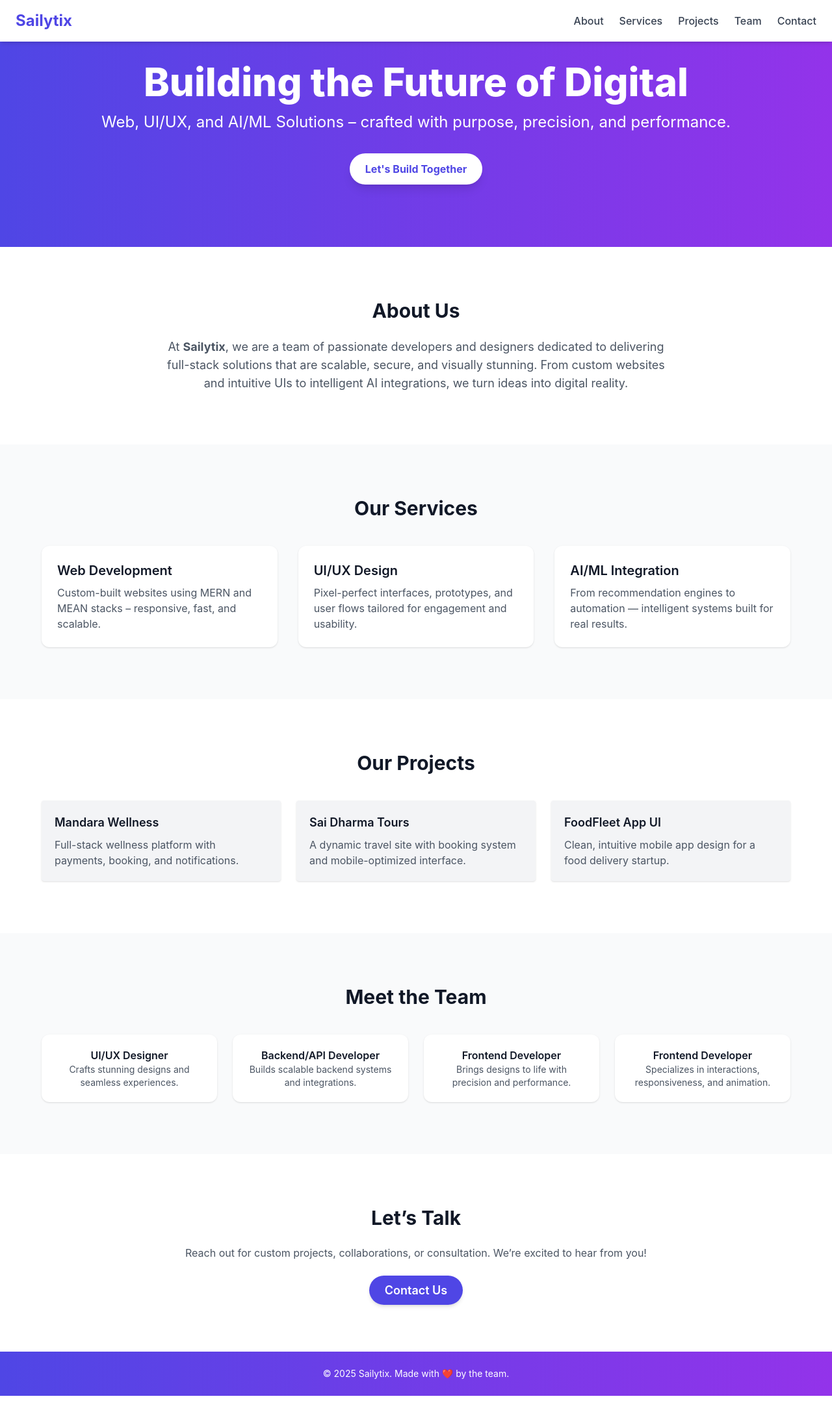
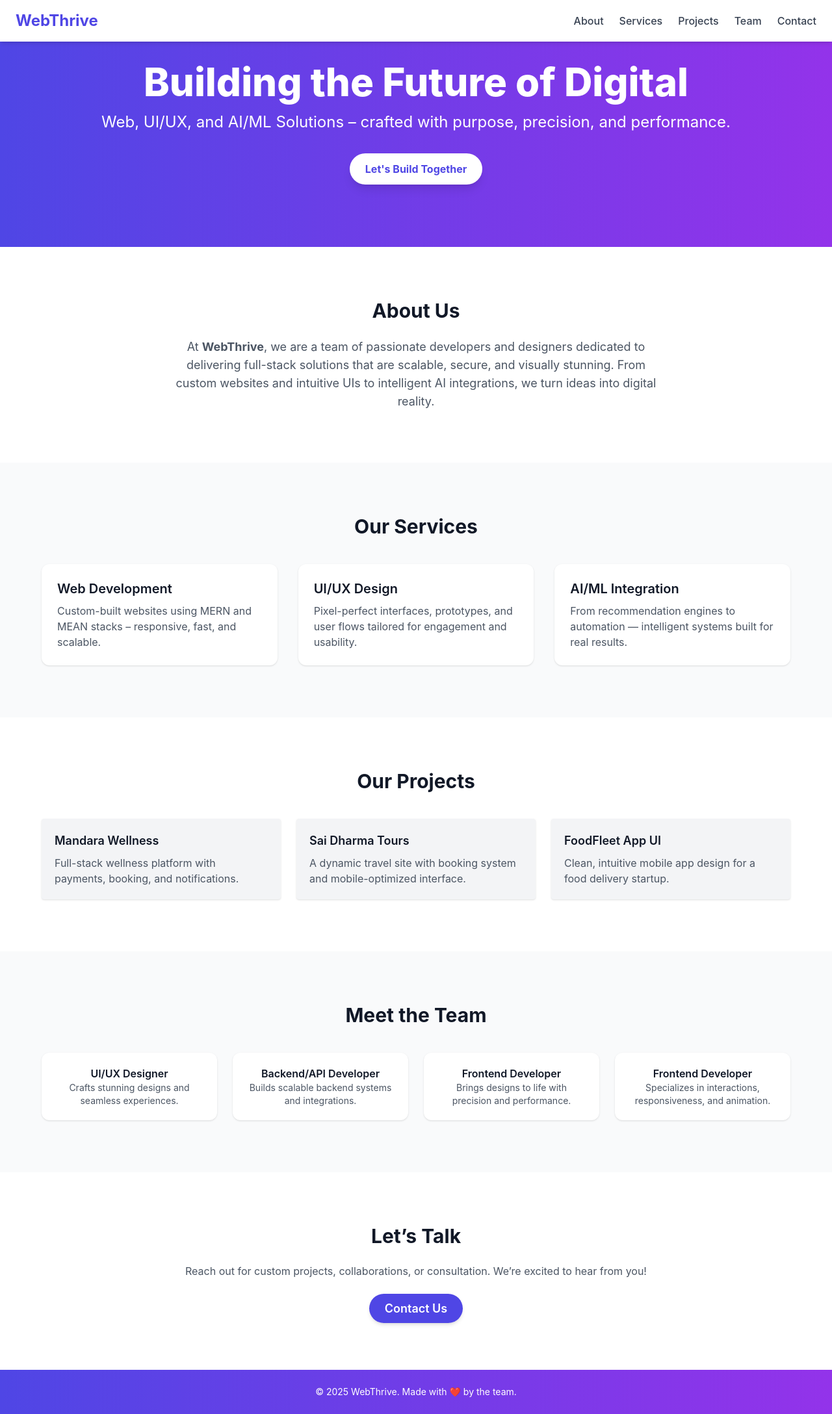
Before and after one commit to TalapaneniMoksha/Sailytix, a React (Create React App) app: page / in a window 1280 px wide. Shown: the whole page at 65% size. Before the commit the page ends 2148 px from the top, so only its background shows below. Built offline with nearby package versions, Linux system fonts and the light colour scheme.

Commit message:
name change version

```diff
--- a/public/index.html
+++ b/public/index.html
@@ -3,8 +3,8 @@
   <head>
     <meta charset="UTF-8" />
     <meta name="viewport" content="width=device-width, initial-scale=1.0" />
-    <meta name="description" content="Sailytix - Full Stack Web & AI Solutions" />
-    <title>Sailytix</title>
+    <meta name="description" content="WebThrive - Full Stack Web & AI Solutions" />
+    <title>WebThrive</title>
   </head>
   <body class="bg-gradient-to-br from-white to-gray-100">
     <noscript>You need to enable JavaScript to run this app.</noscript>
--- a/src/App.js
+++ b/src/App.js
@@ -27,7 +27,7 @@ function App() {
       <Team />
       <Contact />
       <footer className="bg-gradient-to-r from-indigo-600 to-purple-600 text-white text-center text-sm py-6">
-        © 2025 Sailytix. Made with ❤️ by the team.
+        © 2025 WebThrive. Made with ❤️ by the team.
       </footer>
     </div>
   );
--- a/src/components/About.js
+++ b/src/components/About.js
@@ -4,7 +4,7 @@ const About = () => (
   <section id="about" className="py-20 px-6 bg-white text-center">
     <h2 className="text-3xl font-bold mb-6">About Us</h2>
     <p className="max-w-3xl mx-auto text-gray-600 text-lg">
-      At <strong>Sailytix</strong>, we are a team of passionate developers and designers dedicated to delivering full-stack solutions that are scalable, secure, and visually stunning. From custom websites and intuitive UIs to intelligent AI integrations, we turn ideas into digital reality.
+      At <strong>WebThrive</strong>, we are a team of passionate developers and designers dedicated to delivering full-stack solutions that are scalable, secure, and visually stunning. From custom websites and intuitive UIs to intelligent AI integrations, we turn ideas into digital reality.
     </p>
   </section>
 );
--- a/src/components/Header.js
+++ b/src/components/Header.js
@@ -3,7 +3,7 @@ import React from 'react';
 const Header = () => (
   <header className="fixed top-0 left-0 w-full bg-white shadow-md z-50">
     <nav className="flex items-center justify-between max-w-7xl mx-auto px-6 py-4">
-      <div className="text-2xl font-bold text-indigo-600">Sailytix</div>
+      <div className="text-2xl font-bold text-indigo-600">WebThrive</div>
       <ul className="hidden md:flex space-x-6 text-gray-700 font-medium">
         <li><a href="#about" className="hover:text-indigo-600 transition">About</a></li>
         <li><a href="#services" className="hover:text-indigo-600 transition">Services</a></li>
--- a/src/components/contact.js
+++ b/src/components/contact.js
@@ -4,7 +4,7 @@ const Contact = () => (
   <section id="contact" className="py-20 px-6 bg-white text-center">
     <h2 className="text-3xl font-bold mb-6">Let’s Talk</h2>
     <p className="text-gray-600 mb-8">Reach out for custom projects, collaborations, or consultation. We’re excited to hear from you!</p>
-    <a href="mailto:hello@sailytix.com" className="bg-indigo-600 hover:bg-purple-600 text-white px-6 py-3 rounded-full text-lg font-semibold shadow-md transition">
+    <a href="mailto:hello@WebThrive.com" className="bg-indigo-600 hover:bg-purple-600 text-white px-6 py-3 rounded-full text-lg font-semibold shadow-md transition">
       Contact Us
     </a>
   </section>
```
